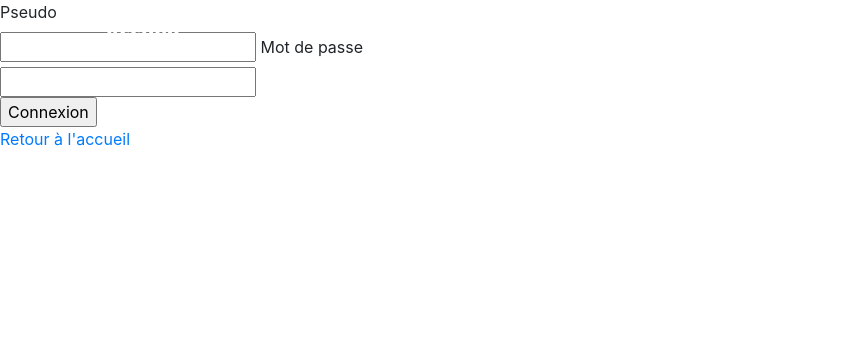
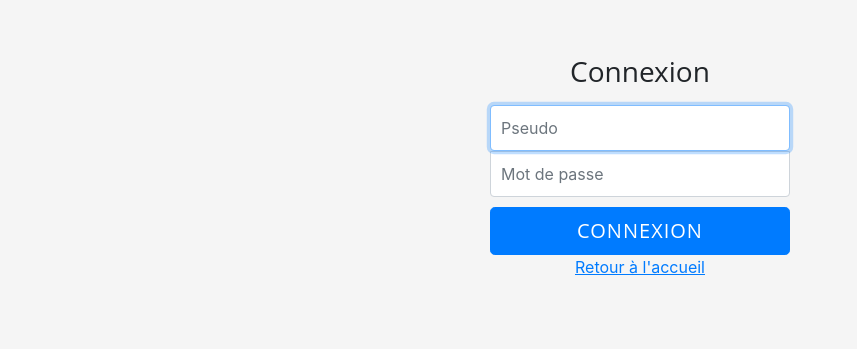
Before and after one commit to JulieRamis/writer-blog, a PHP site: template templates/login.html.twig in a window 1280 px wide. Shown: the top 349 px of the page, without its empty margins (0-857 px from the left). Run offline with PHP 8.4, Linux system fonts and the light colour scheme; the template is opened without the code that fills it, so the values that code supplies are empty; some libraries are stand-ins or nearby versions.

Commit message:
design for single and log in pages

```diff
--- a/public/css/style.css
+++ b/public/css/style.css
@@ -1,10 +1,19 @@
 
 header.masthead {
     margin-bottom: 50px;
-    background: url('img/home-bg.jpg') no-repeat scroll center ;
+    background: no-repeat scroll center ;
     position: relative;
+    background-size: cover;
+}
+
+#home-header {
+    background-image: url('img/home-bg.jpg');
     height: 800px;
-    background-size: cover;
+}
+
+#single-header {
+    background-image: url('img/reading.jpg');
+    height: 600px;
 }
 
 header.masthead .overlay {
@@ -420,3 +429,47 @@ footer .copyright {
     font-size: 16px;
     padding: 25px 35px;
 }
+
+
+
+
+
+.form-sign {
+    display: -ms-flexbox;
+    display: flex;
+    -ms-flex-align: center;
+    align-items: center;
+    padding-top: 40px;
+    padding-bottom: 40px;
+    background-color: #f5f5f5;
+}
+
+.form-signin {
+    width: 100%;
+    max-width: 330px;
+    padding: 15px;
+    margin: auto;
+}
+.form-signin .checkbox {
+    font-weight: 400;
+}
+.form-signin .form-control {
+    position: relative;
+    box-sizing: border-box;
+    height: auto;
+    padding: 10px;
+    font-size: 16px;
+}
+.form-signin .form-control:focus {
+    z-index: 2;
+}
+.form-signin input[type="email"] {
+    margin-bottom: -1px;
+    border-bottom-right-radius: 0;
+    border-bottom-left-radius: 0;
+}
+.form-signin input[type="password"] {
+    margin-bottom: 10px;
+    border-top-left-radius: 0;
+    border-top-right-radius: 0;
+}
--- a/templates/base.html.twig
+++ b/templates/base.html.twig
@@ -8,42 +8,6 @@
     {% block stylesheets %}
     {% endblock %}
 </head>
-<body>
-<nav class="navbar navbar-expand-lg navbar-light fixed-top" id="mainNav">
-    <div class="container">
-        <a class="navbar-brand" href="../public/index.php">Accueil</a>
-        <button class="navbar-toggler navbar-toggler-right" type="button" data-toggle="collapse" data-target="#navbarResponsive" aria-controls="navbarResponsive" aria-expanded="false" aria-label="Toggle navigation">
-            Menu
-            <i class="fas fa-bars"></i>
-        </button>
-        <div class="collapse navbar-collapse" id="navbarResponsive">
-            <ul class="navbar-nav ml-auto">
-                {% if session.get('pseudo') %}
-                <li class="nav-item">
-                    <a href="../public/index.php?route=profile">Profil</a>
-                </li>
-                <li class="nav-item">
-                    <a href="../public/index.php?route=logout">Déconnexion</a>
-                </li>
-                {% else %}
-                <li class="nav-item">
-                    <a href="../public/index.php?route=register">Inscription</a>
-                </li>
-                <li class="nav-item">
-                    <a href="../public/index.php?route=login">Connexion</a>
-                </li>
-                {% endif %}
-                <li class="nav-item">
-                {% if session.get('role') == 'admin' %}
-                    <a href="../public/index.php?route=administration">Administration</a>
-                {% endif %}
-                </li>
-            </ul>
-        </div>
-    </div>
-</nav>
-
-
 
 <div id="content">
     {% block body %}
@@ -51,10 +15,7 @@
 </div>
 
 
-
-
 {% block javascripts %}
 {% endblock %}
-</body>
 
 </html>
--- a/templates/form_comment.html.twig
+++ b/templates/form_comment.html.twig
@@ -1,10 +1,11 @@
 {% if content is defined %}
     {% set content=post.get('content') %}
-
+    {% set pseudo=post.get('pseudo') %}
 {% endif %}
 <form method="post" action="../public/index.php?route=addComment&articleId={{article.id}}">
     <label for="pseudo">Pseudo</label><br>
     <input type="text" id="pseudo" name="pseudo" value="{{ session.get('pseudo') }}"><br>
+    {{ errors['pseudo'] }}
     <label for="content">Message</label><br>
     <textarea id="content" name="content"></textarea><br>
     {{ errors['content'] }}
--- a/templates/login.html.twig
+++ b/templates/login.html.twig
@@ -4,14 +4,21 @@
 {% endblock %}
 
 {% block body %}
-    <div>
-        <form method="post" action="../public/index.php?route=login">
-            <label for="pseudo">Pseudo</label><br>
-            <input type="text" id="pseudo" name="pseudo">
-            <label for="password">Mot de passe</label><br>
-            <input type="password" id="password" name="password"><br>
-            <input type="submit" value="Connexion" id="submit" name="submit">
-        </form>
-        <a href="../public/index.php">Retour à l'accueil</a>
-    </div>
+
+
+    <div class="form-sign">
+    <body class="text-center">
+    <form class="form-signin" method="post" action="../public/index.php?route=login">
+        <h1 class="h3 mb-3 font-weight-normal">Connexion</h1>
+        <label for="pseudo" class="sr-only">Pseudo</label>
+        <input type="text" id="pseudo" name="pseudo" class="form-control" placeholder="Pseudo" required autofocus>
+
+        <label for="password" class="sr-only">Password</label>
+        <input type="password" id="password" name="password" class="form-control" placeholder="Mot de passe" required>
+
+        <button class="btn btn-lg btn-primary btn-block" type="submit" value="Connexion" id="submit" name="submit">Connexion</button>
+        <p><a href="../public/index.php">Retour à l'accueil</a></p>
+
+    </form>
+    </body></div>
 {% endblock %}
```
Also changed, not shown: templates/home.html.twig (+4 -5 lines), templates/navigation.html.twig (added, +33 -0 lines), templates/single.html.twig (+83 -9 lines), public/css/img/reading.jpg (added).
